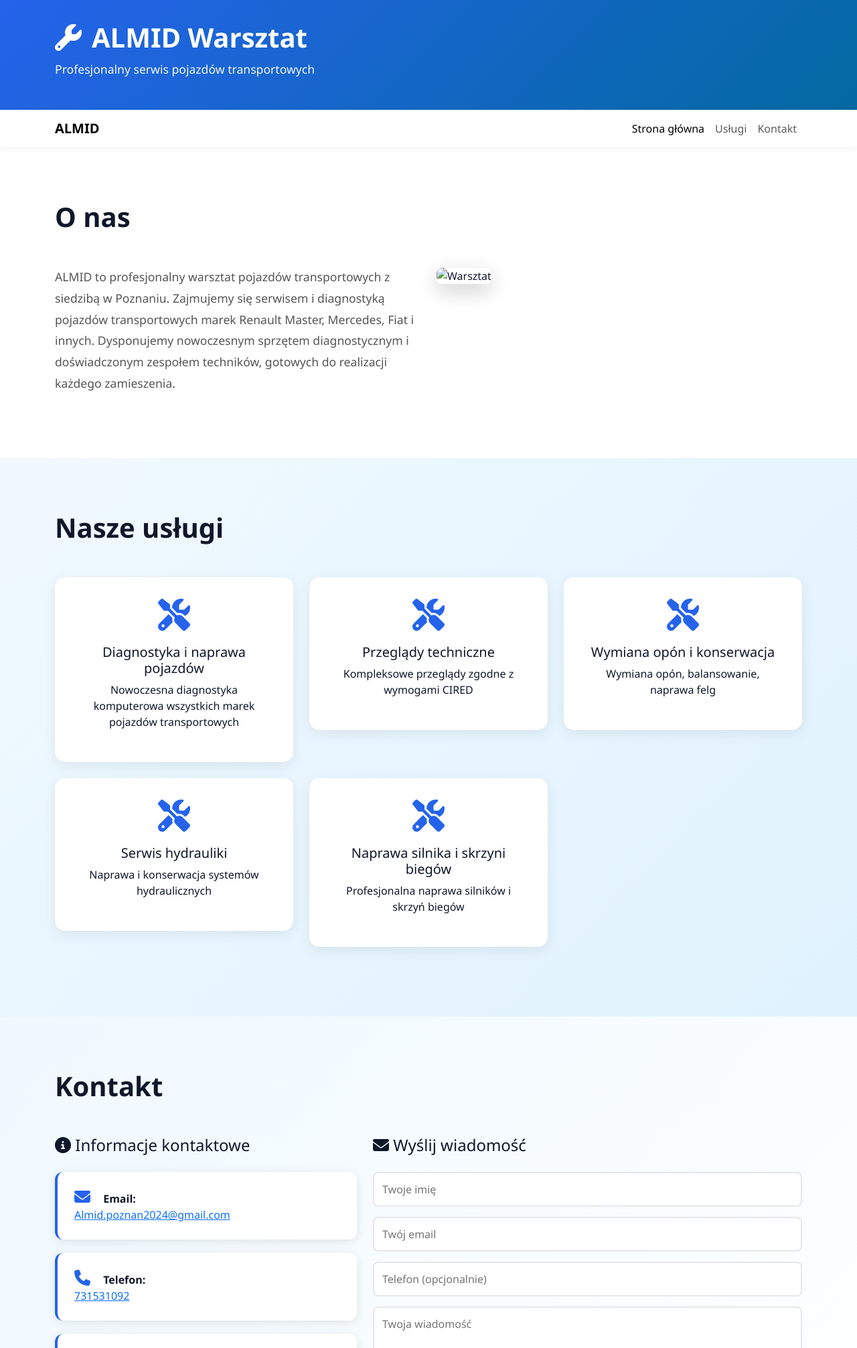
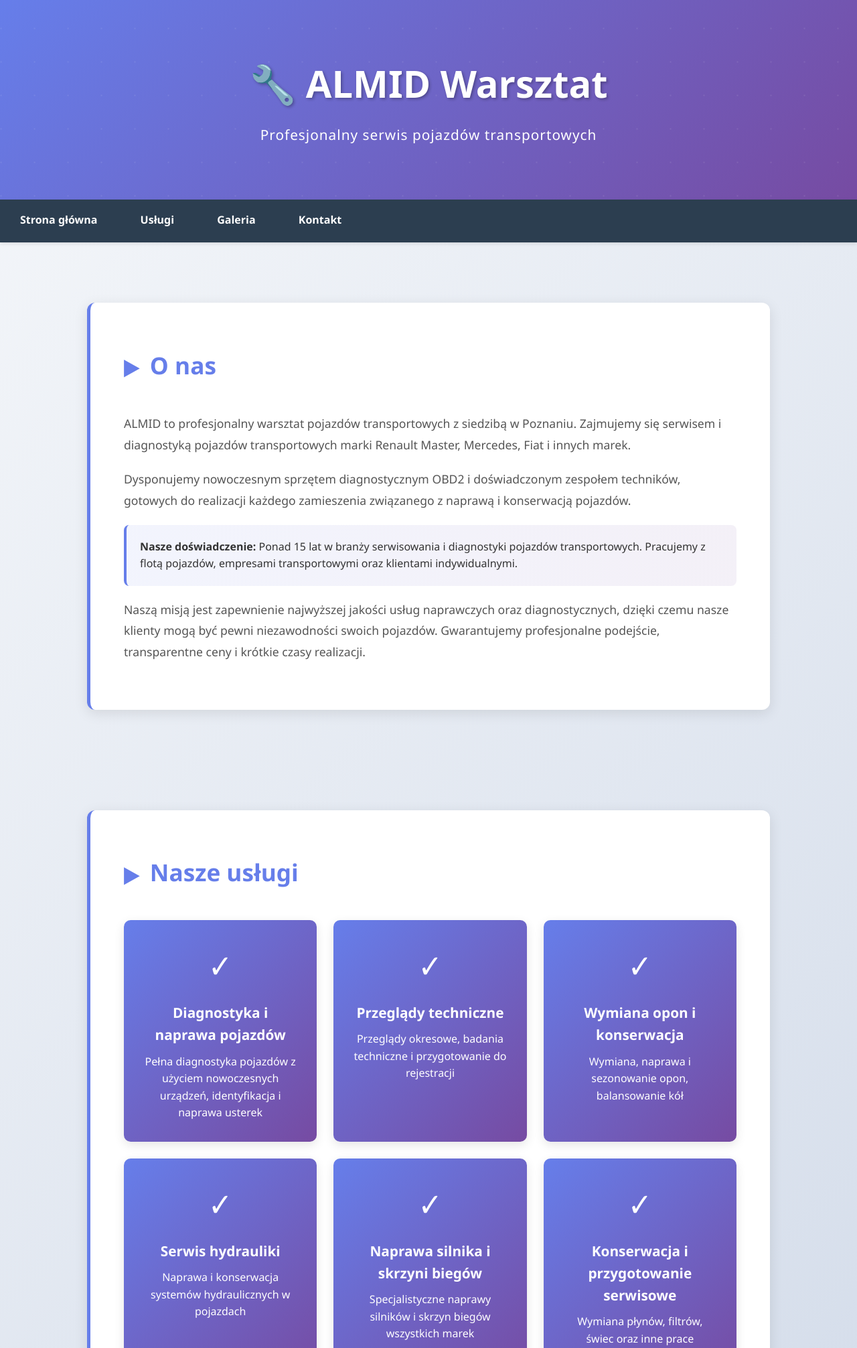
Before and after one commit to bubexik/almid-warsztat, a Flask app: page / in a window 1280 px wide. Shown: the top 2013 px of the page at 67% size. Run offline with Flask 3, Linux system fonts and the light colour scheme; some libraries are stand-ins or nearby versions.

Commit message:
Ulepsz design templates/index.html - dodaj grafiki, sekcję galerii i rozszerz opisy
Updated the layout and design of the index.html file, including changes to the header, navigation, sections, and footer. Enhanced styles and added new content for services and contact information.

```diff
--- a/templates/index.html
+++ b/templates/index.html
@@ -4,311 +4,145 @@
     <meta charset="UTF-8">
     <meta name="viewport" content="width=device-width, initial-scale=1.0">
     <title>ALMID Warsztat - Serwis Pojazdów</title>
-    <link href="https://cdnjs.cloudflare.com/ajax/libs/font-awesome/6.4.0/css/all.min.css" rel="stylesheet">
-    <link href="https://cdn.jsdelivr.net/npm/bootstrap@5.3.0/dist/css/bootstrap.min.css" rel="stylesheet">
     <style>
-        :root {
-            --primary: #2563eb;
-            --secondary: #1e40af;
-            --accent: #0369a1;
-            --light: #f0f9ff;
-            --dark: #0f172a;
-        }
-        * {
-            margin: 0;
-            padding: 0;
-            box-sizing: border-box;
-        }
-        html {
-            scroll-behavior: smooth;
-        }
-        body {
-            font-family: 'Segoe UI', Tahoma, Geneva, Verdana, sans-serif;
-            color: var(--dark);
-            overflow-x: hidden;
-        }
-        .gradient-bg {
-            background: linear-gradient(135deg, var(--primary) 0%, var(--accent) 100%);
-        }
-        header {
-            background: linear-gradient(135deg, var(--primary) 0%, var(--secondary) 100%);
-            color: white;
-            padding: 2rem 0;
-            box-shadow: 0 4px 15px rgba(0, 0, 0, 0.1);
-        }
-        header h1 {
-            font-size: 2.5rem;
-            font-weight: 700;
-            display: flex;
-            align-items: center;
-            gap: 15px;
-        }
-        header p {
-            font-size: 1.1rem;
-            opacity: 0.95;
-            margin-top: 10px;
-        }
-        nav {
-            background: rgba(255, 255, 255, 0.98);
-            box-shadow: 0 2px 10px rgba(0, 0, 0, 0.05);
-            position: sticky;
-            top: 0;
-            z-index: 1000;
-        }
-        nav a {
-            color: var(--dark);
-            font-weight: 600;
-            transition: color 0.3s;
-        }
-        nav a:hover, nav a.active {
-            color: var(--primary);
-        }
-        .section {
-            padding: 80px 0;
-        }
-        .section h2 {
-            font-size: 2.5rem;
-            font-weight: 700;
-            margin-bottom: 50px;
-            color: var(--dark);
-        }
-        .service-card {
-            background: white;
-            border-radius: 15px;
-            padding: 30px;
-            text-align: center;
-            box-shadow: 0 5px 20px rgba(0, 0, 0, 0.08);
-            transition: all 0.3s ease;
-            border: 2px solid transparent;
-        }
-        .service-card:hover {
-            transform: translateY(-10px);
-            box-shadow: 0 10px 30px rgba(0, 0, 0, 0.15);
-            border-color: var(--primary);
-        }
-        .service-card i {
-            font-size: 3rem;
-            color: var(--primary);
-            margin-bottom: 20px;
-        }
-        .contact-section {
-            background: linear-gradient(135deg, var(--light) 0%, white 100%);
-        }
-        .contact-card {
-            background: white;
-            border-radius: 12px;
-            padding: 25px;
-            box-shadow: 0 3px 15px rgba(0, 0, 0, 0.1);
-            margin-bottom: 20px;
-            border-left: 4px solid var(--primary);
-        }
-        .contact-card i {
-            font-size: 1.5rem;
-            color: var(--primary);
-            margin-right: 15px;
-        }
-        .contact-form input, .contact-form textarea {
-            border: 2px solid #e5e7eb;
-            border-radius: 8px;
-            padding: 12px;
-            margin-bottom: 15px;
-            font-size: 1rem;
-            transition: border-color 0.3s;
-        }
-        .contact-form input:focus, .contact-form textarea:focus {
-            border-color: var(--primary);
-            outline: none;
-            box-shadow: 0 0 0 3px rgba(37, 99, 235, 0.1);
-        }
-        .btn-primary-custom {
-            background: linear-gradient(135deg, var(--primary) 0%, var(--accent) 100%);
-            color: white;
-            border: none;
-            padding: 12px 30px;
-            border-radius: 8px;
-            font-weight: 600;
-            cursor: pointer;
-            transition: all 0.3s;
-        }
-        .btn-primary-custom:hover {
-            transform: translateY(-2px);
-            box-shadow: 0 5px 15px rgba(37, 99, 235, 0.4);
-        }
-        footer {
-            background: var(--dark);
-            color: white;
-            padding: 30px 0;
-            text-align: center;
-        }
-        .alert-success {
-            background-color: #d1fae5;
-            color: #065f46;
-            border: none;
-            border-radius: 8px;
-            padding: 15px;
-            margin-bottom: 20px;
-            display: none;
-        }
+        * { margin: 0; padding: 0; box-sizing: border-box; }
+        html { scroll-behavior: smooth; }
+        body { font-family: 'Segoe UI', Tahoma, Geneva, Verdana, sans-serif; line-height: 1.6; color: #333; background: linear-gradient(135deg, #f5f7fa 0%, #c3cfe2 100%); min-height: 100vh; }
+        header { background: linear-gradient(135deg, #667eea 0%, #764ba2 100%); color: white; text-align: center; padding: 80px 20px; box-shadow: 0 10px 30px rgba(0, 0, 0, 0.2); position: relative; overflow: hidden; }
+        header::before { content: ''; position: absolute; top: -50%; right: -50%; width: 200%; height: 200%; background: radial-gradient(circle, rgba(255,255,255,0.1) 1px, transparent 1px); background-size: 50px 50px; animation: drift 20s linear infinite; }
+        @keyframes drift { 0% { transform: translate(0, 0); } 100% { transform: translate(50px, 50px); } }
+        header h1 { font-size: 3.5em; margin-bottom: 15px; position: relative; z-index: 1; text-shadow: 2px 2px 4px rgba(0, 0, 0, 0.3); }
+        header p { font-size: 1.3em; position: relative; z-index: 1; letter-spacing: 1px; }
+        nav { background: #2c3e50; padding: 0; position: sticky; top: 0; z-index: 100; box-shadow: 0 2px 5px rgba(0, 0, 0, 0.1); }
+        nav a { display: inline-block; color: white; text-decoration: none; padding: 18px 30px; transition: all 0.3s ease; font-weight: 600; border-bottom: 3px solid transparent; }
+        nav a:hover { background: rgba(102, 126, 234, 0.2); border-bottom-color: #667eea; }
+        .container { max-width: 1100px; margin: 0 auto; padding: 0 20px; }
+        section { padding: 60px 20px; margin: 30px 0; }
+        .section-content { background: white; border-radius: 12px; padding: 50px; box-shadow: 0 5px 20px rgba(0, 0, 0, 0.1); border-left: 5px solid #667eea; }
+        h2 { color: #667eea; font-size: 2.2em; margin-bottom: 30px; display: flex; align-items: center; gap: 15px; }
+        h2::before { content: '▸'; font-size: 1.5em; }
+        .services-grid { display: grid; grid-template-columns: repeat(auto-fit, minmax(280px, 1fr)); gap: 25px; margin-top: 30px; }
+        .service-card { background: linear-gradient(135deg, #667eea 0%, #764ba2 100%); color: white; padding: 30px; border-radius: 10px; text-align: center; box-shadow: 0 5px 15px rgba(0, 0, 0, 0.1); transition: all 0.3s ease; }
+        .service-card:hover { transform: translateY(-5px); box-shadow: 0 15px 30px rgba(102, 126, 234, 0.3); }
+        .service-card::before { content: '✓'; display: block; font-size: 3em; margin-bottom: 15px; }
+        .service-card h3 { font-size: 1.3em; margin-bottom: 10px; }
+        .contact-info { display: grid; grid-template-columns: repeat(auto-fit, minmax(250px, 1fr)); gap: 30px; margin-top: 30px; }
+        .contact-item { background: #f9f9f9; padding: 25px; border-radius: 8px; border-left: 4px solid #667eea; }
+        .contact-item h3 { color: #667eea; margin-bottom: 15px; font-size: 1.2em; }
+        .contact-item a { color: #667eea; text-decoration: none; font-weight: 600; transition: color 0.3s ease; }
+        .contact-item a:hover { color: #764ba2; text-decoration: underline; }
+        .about-text { font-size: 1.1em; line-height: 1.8; color: #555; margin-bottom: 20px; }
+        .highlight { background: linear-gradient(to right, #667eea15, #764ba215); padding: 20px; border-radius: 8px; margin: 20px 0; border-left: 4px solid #667eea; }
+        footer { background: #2c3e50; color: white; text-align: center; padding: 30px 20px; margin-top: 50px; }
+        .gallery { display: grid; grid-template-columns: repeat(auto-fit, minmax(300px, 1fr)); gap: 20px; margin-top: 30px; }
+        .gallery-item { background: #f0f0f0; height: 250px; border-radius: 10px; display: flex; align-items: center; justify-content: center; color: #999; font-size: 1.2em; box-shadow: 0 3px 10px rgba(0, 0, 0, 0.1); transition: all 0.3s ease; }
+        .gallery-item:hover { transform: scale(1.05); box-shadow: 0 8px 20px rgba(0, 0, 0, 0.15); }
+        @media (max-width: 768px) { header h1 { font-size: 2.2em; } .section-content { padding: 30px; } nav a { padding: 15px 20px; font-size: 0.95em; } }
     </style>
 </head>
 <body>
-    <header class="gradient-bg">
-        <div class="container">
-            <h1><i class="fas fa-wrench"></i> ALMID Warsztat</h1>
-            <p>Profesjonalny serwis pojazdów transportowych</p>
-        </div>
+    <header id="start">
+        <h1>🔧 ALMID Warsztat</h1>
+        <p>Profesjonalny serwis pojazdów transportowych</p>
     </header>
 
-    <nav class="navbar navbar-expand-lg">
-        <div class="container">
-            <span class="navbar-brand fw-bold">ALMID</span>
-            <button class="navbar-toggler" type="button" data-bs-toggle="collapse" data-bs-target="#navbarNav">
-                <span class="navbar-toggler-icon"></span>
-            </button>
-            <div class="collapse navbar-collapse" id="navbarNav">
-                <ul class="navbar-nav ms-auto">
-                    <li class="nav-item"><a class="nav-link active" href="#home">Strona główna</a></li>
-                    <li class="nav-item"><a class="nav-link" href="#uslugi">Usługi</a></li>
-                    <li class="nav-item"><a class="nav-link" href="#kontakt">Kontakt</a></li>
-                </ul>
-            </div>
-        </div>
+    <nav>
+        <a href="#start">Strona główna</a>
+        <a href="#uslugi">Usługi</a>
+        <a href="#galeria">Galeria</a>
+        <a href="#kontakt">Kontakt</a>
     </nav>
 
-    <main>
-        <section id="home" class="section">
-            <div class="container">
+    <div class="container">
+        <section id="o-nas">
+            <div class="section-content">
                 <h2>O nas</h2>
-                <div class="row">
-                    <div class="col-lg-6">
-                        <p style="font-size: 1.1rem; line-height: 1.8; color: #555;">
-                            ALMID to profesjonalny warsztat pojazdów transportowych z siedzibą w Poznaniu. Zajmujemy się serwisem i diagnostyką pojazdów transportowych marek Renault Master, Mercedes, Fiat i innych. Dysponujemy nowoczesnym sprzętem diagnostycznym i doświadczonym zespołem techników, gotowych do realizacji każdego zamieszenia.
-                        </p>
+                <p class="about-text">
+                    ALMID to profesjonalny warsztat pojazdów transportowych z siedzibą w Poznaniu. Zajmujemy się serwisem i diagnostyką pojazdów transportowych marki Renault Master, Mercedes, Fiat i innych marek.
+                </p>
+                <p class="about-text">
+                    Dysponujemy nowoczesnym sprzętem diagnostycznym OBD2 i doświadczonym zespołem techników, gotowych do realizacji każdego zamieszenia związanego z naprawą i konserwacją pojazdów.
+                </p>
+                <div class="highlight">
+                    <strong>Nasze doświadczenie:</strong> Ponad 15 lat w branży serwisowania i diagnostyki pojazdów transportowych. Pracujemy z flotą pojazdów, empresami transportowymi oraz klientami indywidualnymi.
+                </div>
+                <p class="about-text">
+                    Naszą misją jest zapewnienie najwyższej jakości usług naprawczych oraz diagnostycznych, dzięki czemu nasze klienty mogą być pewni niezawodności swoich pojazdów. Gwarantujemy profesjonalne podejście, transparentne ceny i krótkie czasy realizacji.
+                </p>
+            </div>
+        </section>
+
+        <section id="uslugi">
+            <div class="section-content">
+                <h2>Nasze usługi</h2>
+                <div class="services-grid">
+                    <div class="service-card">
+                        <h3>Diagnostyka i naprawa pojazdów</h3>
+                        <p>Pełna diagnostyka pojazdów z użyciem nowoczesnych urządzeń, identyfikacja i naprawa usterek</p>
                     </div>
-                    <div class="col-lg-6">
-                        <img src="https://via.placeholder.com/400x300?text=Warsztat+ALMID" alt="Warsztat" class="img-fluid rounded-3" style="box-shadow: 0 10px 30px rgba(0, 0, 0, 0.2);">
+                    <div class="service-card">
+                        <h3>Przeglądy techniczne</h3>
+                        <p>Przeglądy okresowe, badania techniczne i przygotowanie do rejestracji</p>
+                    </div>
+                    <div class="service-card">
+                        <h3>Wymiana opon i konserwacja</h3>
+                        <p>Wymiana, naprawa i sezonowanie opon, balansowanie kół</p>
+                    </div>
+                    <div class="service-card">
+                        <h3>Serwis hydrauliki</h3>
+                        <p>Naprawa i konserwacja systemów hydraulicznych w pojazdach</p>
+                    </div>
+                    <div class="service-card">
+                        <h3>Naprawa silnika i skrzyni biegów</h3>
+                        <p>Specjalistyczne naprawy silników i skrzyn biegów wszystkich marek</p>
+                    </div>
+                    <div class="service-card">
+                        <h3>Konserwacja i przygotowanie serwisowe</h3>
+                        <p>Wymiana płynów, filtrów, świec oraz inne prace konserwacyjne</p>
                     </div>
                 </div>
             </div>
         </section>
 
-        <section id="uslugi" class="section" style="background: linear-gradient(135deg, #f0f9ff 0%, #e0f2fe 100%);">
-            <div class="container">
-                <h2>Nasze usługi</h2>
-                <div class="row" id="services-container"></div>
+        <section id="galeria">
+            <div class="section-content">
+                <h2>Galeria</h2>
+                <p class="about-text">Zdjęcia z naszego warsztatu i realizowanych prac serwisowych:</p>
+                <div class="gallery">
+                    <div class="gallery-item">📸 Warsztat serwisowy</div>
+                    <div class="gallery-item">🔧 Diagnostyka pojazdów</div>
+                    <div class="gallery-item">🛠️ Przeglądy techniczne</div>
+                    <div class="gallery-item">⚙️ Serwis silnika</div>
+                    <div class="gallery-item">🚗 Pojazdy klientów</div>
+                    <div class="gallery-item">💼 Zespół techników</div>
+                </div>
             </div>
         </section>
 
-        <section id="kontakt" class="contact-section section">
-            <div class="container">
+        <section id="kontakt">
+            <div class="section-content">
                 <h2>Kontakt</h2>
-                <div class="row">
-                    <div class="col-lg-5">
-                        <h4 style="margin-bottom: 25px; color: var(--dark);"><i class="fas fa-info-circle"></i> Informacje kontaktowe</h4>
-                        <div id="contact-info-container"></div>
+                <div class="contact-info">
+                    <div class="contact-item">
+                        <h3>📧 EMAIL</h3>
+                        <a href="mailto:Almid.poznan2024@gmail.com">Almid.poznan2024@gmail.com</a>
                     </div>
-                    <div class="col-lg-7">
-                        <h4 style="margin-bottom: 25px; color: var(--dark);"><i class="fas fa-envelope"></i> Wyślij wiadomość</h4>
-                        <div class="alert-success" id="successMessage">Wiadomość została wysłana! Odpowiemy najszybciej jak się da.</div>
-                        <form class="contact-form" id="contactForm">
-                            <input type="text" id="name" placeholder="Twoje imię" required style="width: 100%;">
-                            <input type="email" id="email" placeholder="Twój email" required style="width: 100%;">
-                            <input type="tel" id="phone" placeholder="Telefon (opcjonalnie)" style="width: 100%;">
-                            <textarea id="message" placeholder="Twoja wiadomość" rows="5" required style="width: 100%; resize: none;"></textarea>
-                            <button type="submit" class="btn-primary-custom" style="width: 100%;">Wyślij wiadomość</button>
-                        </form>
+                    <div class="contact-item">
+                        <h3>📞 TELEFON</h3>
+                        <a href="tel:+48731531092">+48 731 531 092</a>
+                    </div>
+                    <div class="contact-item">
+                        <h3>📍 ADRES</h3>
+                        <p>mączniki 25<br>64-460 Nowe Skalmierzyce</p>
                     </div>
                 </div>
             </div>
         </section>
-    </main>
+    </div>
 
     <footer>
-        <div class="container">
-            <p>&copy; 2025 ALMID Warsztat. Wszelkie prawa zastrzeżone. | Design by ALMID</p>
-        </div>
+        <p>&copy; 2025 ALMID Warsztat. Wszelkie prawa zastrzeżone.</p>
+        <p>Serwis pojazdów transportowych &bull; Diagnostyka OBD2 &bull; Przeglądy techniczne</p>
     </footer>
-
-    <script src="https://cdn.jsdelivr.net/npm/bootstrap@5.3.0/dist/js/bootstrap.bundle.min.js"></script>
-    <script>
-        async function loadData() {
-            try {
-                const servicesRes = await fetch('/api/services');
-                const services = await servicesRes.json();
-                const contactRes = await fetch('/api/contact-info');
-                const contact = await contactRes.json();
-
-                // Render services
-                const servicesContainer = document.getElementById('services-container');
-                services.forEach(service => {
-                    servicesContainer.innerHTML += `
-                        <div class="col-md-4 mb-4">
-                            <div class="service-card">
-                                <i class="fas fa-tools"></i>
-                                <h5>${service.title}</h5>
-                                <p>${service.description}</p>
-                            </div>
-                        </div>
-                    `;
-                });
-
-                // Render contact info
-                const contactContainer = document.getElementById('contact-info-container');
-                contactContainer.innerHTML = `
-                    <div class="contact-card">
-                        <i class="fas fa-envelope"></i>
-                        <strong>Email:</strong><br>
-                        <a href="mailto:${contact.email}">${contact.email}</a>
-                    </div>
-                    <div class="contact-card">
-                        <i class="fas fa-phone"></i>
-                        <strong>Telefon:</strong><br>
-                        <a href="tel:${contact.phone}">${contact.phone}</a>
-                    </div>
-                    <div class="contact-card">
-                        <i class="fas fa-map-marker-alt"></i>
-                        <strong>Adres:</strong><br>
-                        ${contact.address}
-                    </div>
-                    <div class="contact-card">
-                        <i class="fas fa-clock"></i>
-                        <strong>Godziny otwarcia:</strong><br>
-                        Pn-Pt: ${contact.hours.weekday}<br>
-                        Sb: ${contact.hours.saturday}<br>
-                        Ndz: ${contact.hours.sunday}
-                    </div>
-                `;
-            } catch (error) {
-                console.error('Error loading data:', error);
-            }
-        }
-
-        document.getElementById('contactForm').addEventListener('submit', async (e) => {
-            e.preventDefault();
-            try {
-                const response = await fetch('/api/contact', {
-                    method: 'POST',
-                    headers: {'Content-Type': 'application/json'},
-                    body: JSON.stringify({
-                        name: document.getElementById('name').value,
-                        email: document.getElementById('email').value,
-                        phone: document.getElementById('phone').value,
-                        message: document.getElementById('message').value
-                    })
-                });
-                if (response.ok) {
-                    document.getElementById('successMessage').style.display = 'block';
-                    document.getElementById('contactForm').reset();
-                    setTimeout(() => {
-                        document.getElementById('successMessage').style.display = 'none';
-                    }, 3000);
-                }
-            } catch (error) {
-                console.error('Error:', error);
-            }
-        });
-
-        loadData();
-    </script>
 </body>
 </html>
```
